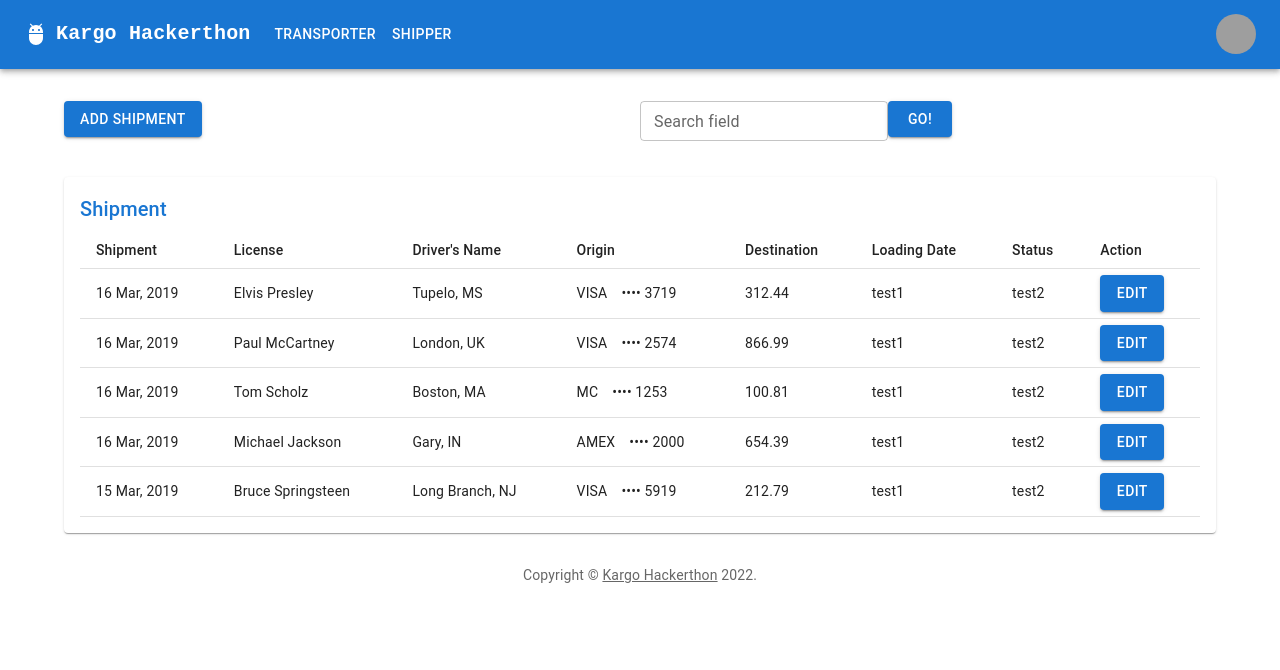
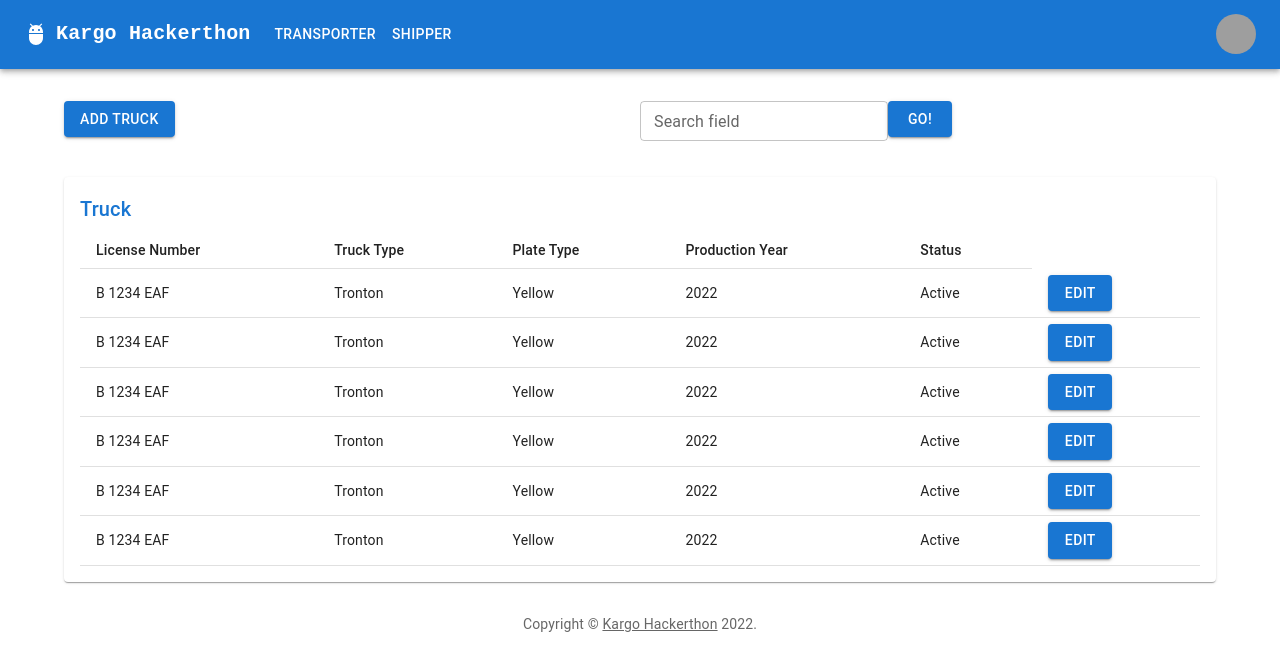
Before and after one commit to Dwipasca/kargo-frontend, a React (Create React App) app: page / in a window 1280 px wide. Shown: the top 670 px of the page. Built offline with nearby package versions, Linux system fonts and the light colour scheme; grey boxes are pictures that could not be loaded.

Commit message:
transporter list

```diff
--- a/src/App.js
+++ b/src/App.js
@@ -1,8 +1,8 @@
-import ShipmentList from "./pages/ShipmentList";
+import TruckList from "./pages/TruckList";
 function App() {
   return (
     <>
-      <ShipmentList />
+      <TruckList />
     </>
   );
 }
--- /dev/null
+++ b/src/components/AddTruck/AddTruck.js
@@ -0,0 +1,85 @@
+import { useState } from "react";
+import Button from "@mui/material/Button";
+import Modal from "@mui/material/Modal";
+import TextField from "@mui/material/TextField";
+import MenuItem from "@mui/material/MenuItem";
+import classes from './Addtruck.module.css';
+
+const AddTruck = (props) => {
+  const [plateType, setPlateType] = useState("Yellow");
+  const [truckType, setTruckType] = useState("Tronton");
+  const plateList = ["Yellow", "Black", "White", "Red"];
+  const truckList = ["Tronton", "Band Van"]
+
+  const plateHandler = (event) => {
+    setPlateType(event.target.value);
+  };
+  const truckHandler = (event) => {
+    setTruckType(event.target.value);
+  };
+
+  const handleClose = () => {
+    props.closeForm()
+  };
+
+  return (
+    <div>
+      <Modal
+        open={props.formOpen}
+        onClose={handleClose}
+        aria-labelledby="parent-modal-title"
+        aria-describedby="parent-modal-description"
+        style={{display:'flex',alignItems:'center',justifyContent:'center'}}
+      >
+        <div className={classes['modal-card']}>
+          <h2>Add New Truck</h2>
+          <TextField
+            required
+            id="license-number"
+            label="License Number"
+            defaultValue="B xxxx AEF"
+            style={{margin: '1rem 0'}}
+          />
+          <TextField
+            id="plate-type"
+            select
+            label="Plate Type"
+            value={plateType}
+            onChange={plateHandler}
+            style={{margin: '1rem 0'}}
+          >
+            {plateList.map((option) => (
+              <MenuItem key={option} value={option}>
+                {option}
+              </MenuItem>
+            ))}
+          </TextField>
+          <TextField
+            id="truck-type"
+            select
+            label="Truck Type"
+            value={truckType}
+            onChange={truckHandler}
+            style={{margin: '1rem 0'}}
+          >
+            {truckList.map((option) => (
+              <MenuItem key={option} value={option}>
+                {option}
+              </MenuItem>
+            ))}
+          </TextField>
+          <TextField
+            required
+            id="production-year"
+            label="Production year"
+            defaultValue="2022"
+            style={{margin: '1rem 0'}}
+          />
+          <Button onClick={handleClose} variant="contained" style={{width: "10rem", marginLeft: "auto"}}>Save Unit</Button>
+        </div>
+      </Modal>
+    </div>
+  );
+};
+
+export default AddTruck;
--- /dev/null
+++ b/src/components/AddTruck/Addtruck.module.css
@@ -0,0 +1,17 @@
+.modal-card {
+    background: white;
+    border: none;
+    display: flex;
+    flex-direction: column;
+    width: 500px;
+    padding: 2rem 3rem;
+    border-radius: 5px;
+}
+
+.modal-card h1 {
+    margin: 1rem;
+}
+
+.modal-card TextField {
+    margin: 2rem;
+}
--- /dev/null
+++ b/src/components/Table Trucks/TruckData.js
@@ -0,0 +1,63 @@
+function createData(id, license, truckType, plateType, productionYear, status) {
+  return {
+    id,
+    license,
+    truckType,
+    plateType,
+    productionYear,
+    status,
+  };
+}
+
+const truckData = [
+  createData(
+    0,
+    "B 1234 EAF",
+    "Tronton",
+    "Yellow",
+    "2022",
+    true
+  ),
+  createData(
+    1,
+    "B 1234 EAF",
+    "Tronton",
+    "Yellow",
+    "2022",
+    true
+  ),
+  createData(
+    2,
+    "B 1234 EAF",
+    "Tronton",
+    "Yellow",
+    "2022",
+    true
+  ),
+  createData(
+    3,
+    "B 1234 EAF",
+    "Tronton",
+    "Yellow",
+    "2022",
+    true
+  ),
+  createData(
+    4,
+    "B 1234 EAF",
+    "Tronton",
+    "Yellow",
+    "2022",
+    true
+  ),
+  createData(
+    5,
+    "B 1234 EAF",
+    "Tronton",
+    "Yellow",
+    "2022",
+    true
+  ),
+];
+
+export default truckData;
--- /dev/null
+++ b/src/components/Table Trucks/TruckTable.js
@@ -0,0 +1,47 @@
+import {
+    Button,
+    Table,
+    TableHead,
+    TableBody,
+    TableCell,
+    TableRow,
+  } from "@mui/material";
+
+  // components
+  import Title from "../Title";
+  import TruckData from "./TruckData";
+
+  const TruckTable = () => {
+    return (
+      <>
+        <Title>Truck</Title>
+        <Table size="small">
+          <TableHead>
+            <TableRow>
+              <TableCell>License Number</TableCell>
+              <TableCell>Truck Type</TableCell>
+              <TableCell>Plate Type</TableCell>
+              <TableCell>Production Year</TableCell>
+              <TableCell>Status</TableCell>
+            </TableRow>
+          </TableHead>
+          <TableBody>
+            {TruckData.map((row) => (
+              <TableRow key={row.id}>
+                <TableCell>{row.license}</TableCell>
+                <TableCell>{row.truckType}</TableCell>
+                <TableCell>{row.plateType}</TableCell>
+                <TableCell>{row.productionYear}</TableCell>
+                <TableCell>{row.status ? "Active" : "Innactive"}</TableCell>
+                <TableCell>
+                  <Button variant="contained">Edit</Button>
+                </TableCell>
+              </TableRow>
+            ))}
+          </TableBody>
+        </Table>
+      </>
+    );
+  }
+
+  export default TruckTable;
--- /dev/null
+++ b/src/pages/TruckList.js
@@ -0,0 +1,66 @@
+import * as React from "react";
+import { useState } from "react";
+
+import { Container, Button, Grid, Paper, TextField } from "@mui/material";
+
+// components
+import Header from "../components/Header";
+import Copyright from "../components/Copyright";
+import TruckTable from "../components/Table Trucks/TruckTable";
+import AddTruck from "../components/AddTruck/AddTruck";
+
+const TruckList = () => {
+const [truckForm, setTruckForm] = useState(false)
+const openHandler = () => {
+    setTruckForm(true)
+}
+
+const closeHandler = () => [
+    setTruckForm(false)
+]
+
+  return (
+    <>
+      <Header />
+        <AddTruck formOpen={truckForm} closeForm={closeHandler}/>
+      {/* Body */}
+      <Container maxWidth="lg" sx={{ mt: 4, mb: 4 }}>
+        <Grid container spacing={3}>
+          {/* header content */}
+          <Grid item container xs={12}>
+            <Grid
+              item
+              xs={12}
+              sm={6}
+              sx={{
+                marginBottom: 2,
+              }}
+            >
+              <Button onClick={openHandler} variant="contained">Add Truck</Button>
+            </Grid>
+            <Grid item xs={12} sm={6}>
+              <TextField
+                id="outlined-search"
+                label="Search field"
+                type="search"
+                size="small"
+              />
+              <Button variant="contained">Go!</Button>
+            </Grid>
+          </Grid>
+
+          {/* Recent TableShipment */}
+          <Grid item xs={12}>
+            <Paper sx={{ p: 2, display: "flex", flexDirection: "column" }}>
+              <TruckTable />
+            </Paper>
+          </Grid>
+        </Grid>
+
+        <Copyright sx={{ pt: 4 }} />
+      </Container>
+      {/* end body */}
+    </>
+  );
+};
+export default TruckList;
```
